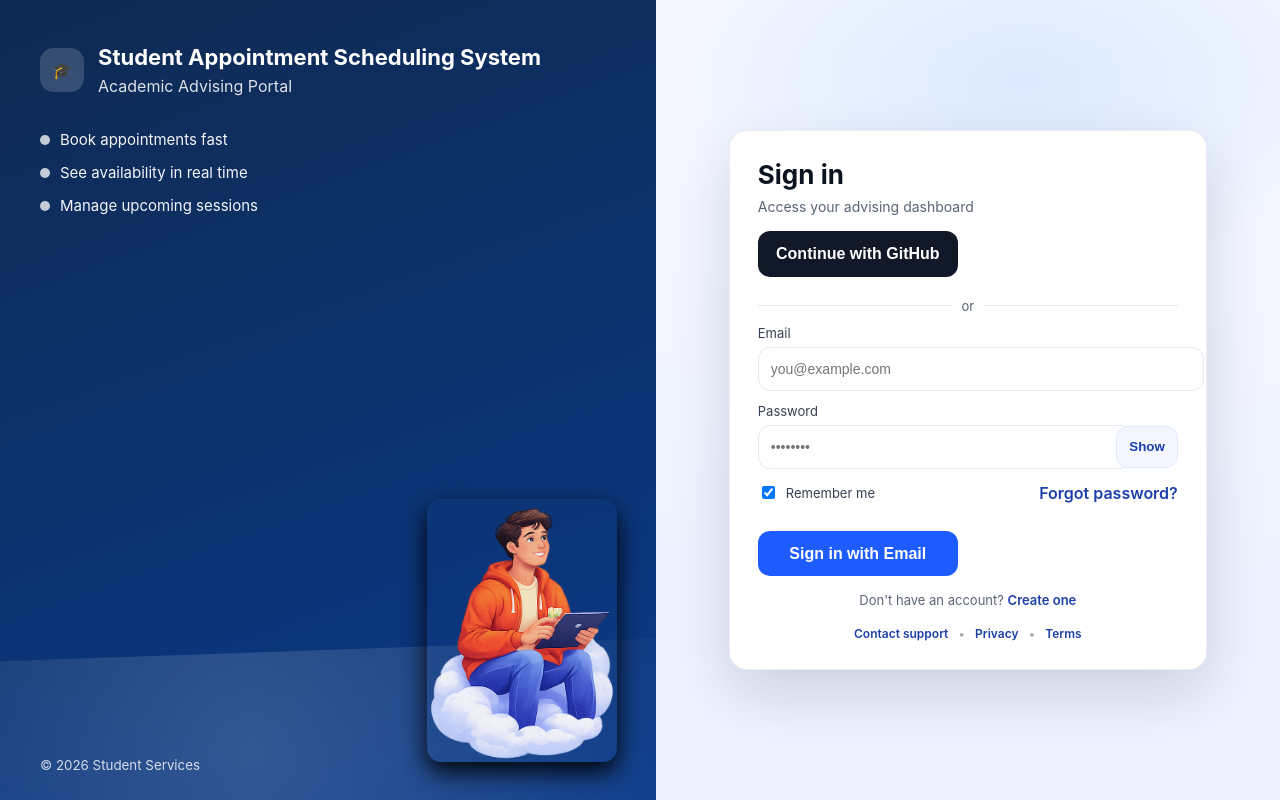
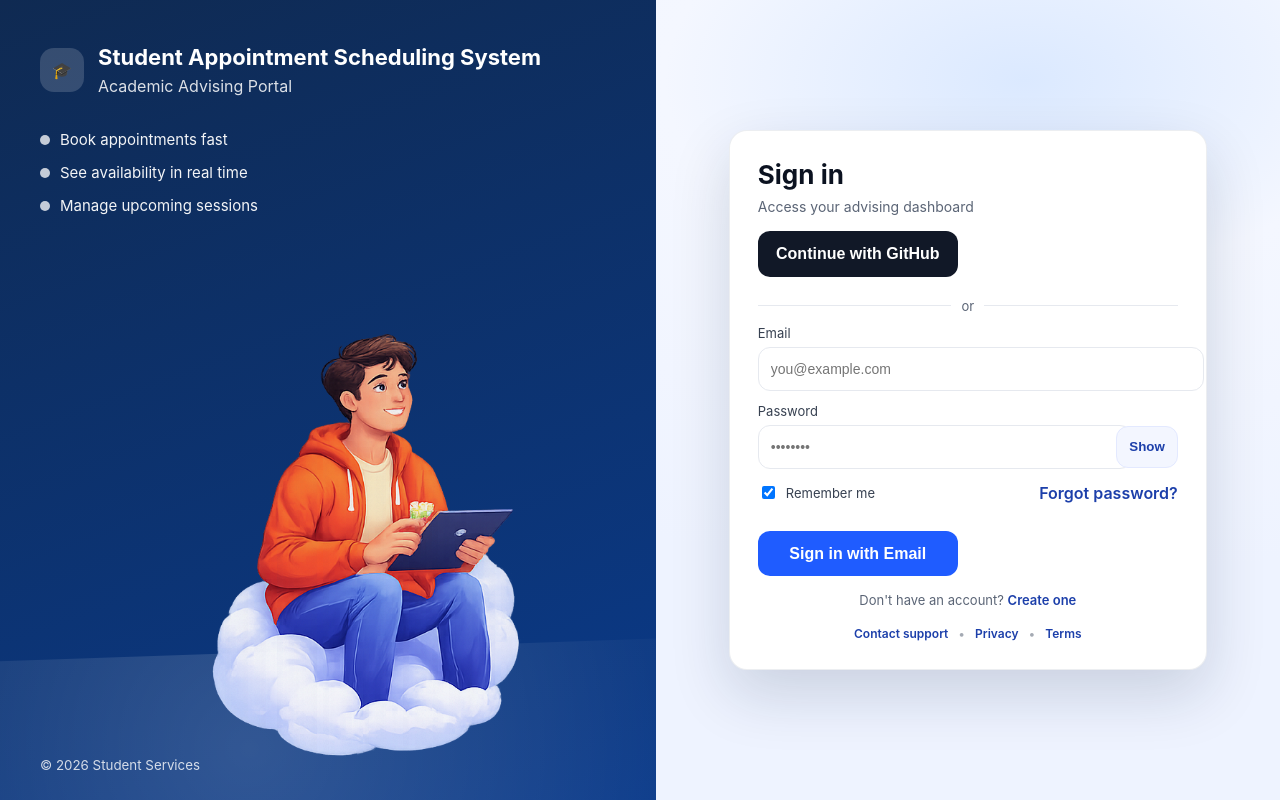
Before and after one commit to Ramadal19/student-appointment-scheduler-mern, a React (Create React App) app in the folder frontend/: page /login in a window 1280 px wide. Built offline with nearby package versions, Linux system fonts and the light colour scheme.

Commit message:
Update auth.css

```diff
--- a/frontend/src/styles/auth.css
+++ b/frontend/src/styles/auth.css
@@ -41,11 +41,11 @@
   position: absolute;
 
   /* ✅ Posición responsive: se adapta al panel */
-  right: clamp(16px, 3vw, 40px);
+  right: clamp(30px, 50vw, 130px);
   bottom: clamp(16px, 3vw, 34px);
 
   /* ✅ Tamaño responsive */
-  width: clamp(120px, 18vw, 190px);
+  width: clamp(320px, 18vw, 400px);
 
   z-index: 2;
   opacity: 0.95;
@@ -55,7 +55,7 @@
   width: 100%;
   height: auto;
   border-radius: 14px;
-  box-shadow: 0 10px 25px rgba(0,0,0,1);
+  box-shadow: 0 10px 25px rgba(0,0,0,0);
 }
 
 /* Brand content */
```
